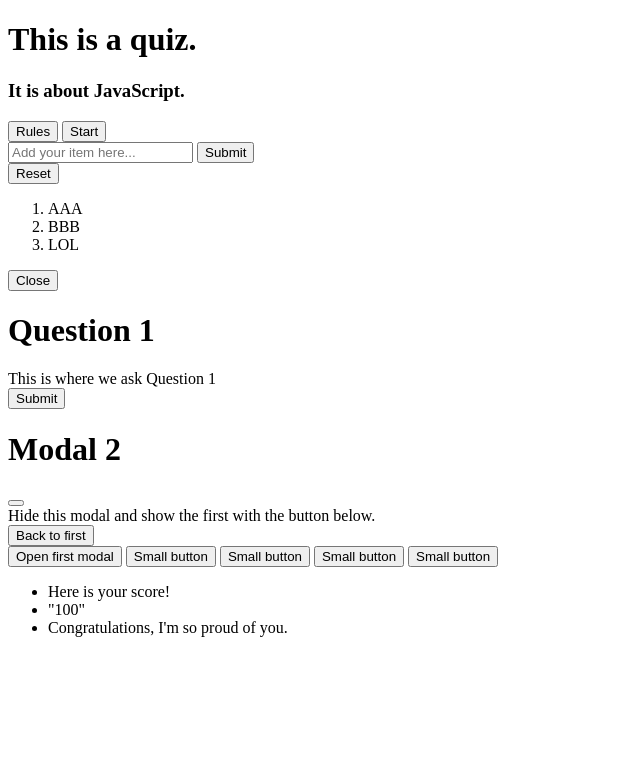
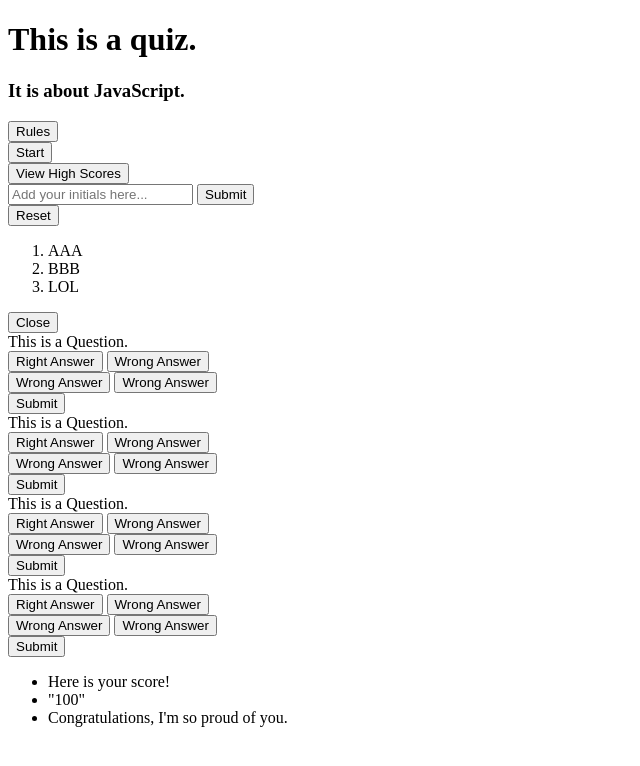
Before and after one commit to jackieAmartinez/multiChoice-JS-Quiz, a website: page index.html in a window 1280 px wide. Shown: the whole page, without its empty margins (0-640 px from the left). Drawn offline with Linux system fonts and the light colour scheme; files that its build step writes are made by us from their sources; files whose address does not match are found by name.

Commit message:
bootstrap modals somewhat finalized

```diff
--- a/index.html
+++ b/index.html
@@ -20,17 +20,29 @@
         <!-- Rules Button -->
         <button type="button" class="btn btn-secondary btn-sm" data-bs-container="body" data-bs-toggle="popover"
             data-bs-placement="top" data-bs-title="Rules Popover"
-            data-bs-content="HERE ARE THE RULES OF THE GAME - ABIDE BY THEM">Rules</button>
+            data-bs-content="HERE ARE THE RULES OF THE GAME - ABIDE BY THEM">Rules</button><br>
 
         <!-- Start Button -->
-        <button type="button" class="btn btn-primary btn-sm">Start</button>
+        <button type="button" class="btn btn-primary btn-sm">Start</button><br>
+
+        <!-- HighScores Button -->
+        <button type="button" class="btn btn-secondary" data-bs-toggle="button" aria-pressed="true">View High
+            Scores</button>
+        <div class="vr"></div>
+
+
+
+
+
+
+
 
         <!-- High Scores Button -->
-        <div class="modal-dialog modal-dialog-centered">
+        <div id="highScoreModal" class="modal-dialog modal-dialog-centered">
             <!-- Modal component, High Score Modal (HSM) -->
             <!-- Header, "High Scores" -->
             <div class="hstack gap-3">
-                <input class="form-control me-auto" type="text" placeholder="Add your item here..."
+                <input class="form-control me-auto" type="text" placeholder="Add your initials here..."
                     aria-label="Add your item here...">
                 <button type="button" class="btn btn-secondary">Submit</button>
                 <div class="vr"></div>
@@ -63,52 +75,128 @@
 
 
             <!-- AFTER CLICKING START QUIZ -->
-            <!-- Header, "This is a question" -->
-            <div class="modal fade" id="exampleModalToggle" aria-hidden="true" aria-labelledby="exampleModalToggleLabel"
+
+            <!-- QUESTION 1 -->
+            <!-- Question One (Q1) Attributes -->
+            <div class="modal fade" id="questionOneToggle" aria-hidden="true" aria-labelledby="questionOneToggleLabel"
                 tabindex="-1">
                 <div class="modal-dialog modal-dialog-centered">
                     <div class="modal-content">
-                        <div class="modal-header">
-                            <h1 class="modal-title fs-5" id="exampleModalToggleLabel">Question 1</h1>
-                            <!-- <button type="button" class="btn-close" data-bs-dismiss="modal" aria-label="Close"></button> -->
-                        </div>
-                        <div class="modal-body">This is where we ask Question 1</div>
+
+                        <!-- Question Body -->
+                        <div class="modal-body">This is a Question.</div>
+
+                        <!-- Answer Options -->
+                        <section class="answerButtonsGroup">
+                            <!-- Ans1-Q1 -->
+                            <button type="button" class="btn btn-success btn-sm">Right Answer</button>
+                            <!-- Ans1-Q1 -->
+                            <button type="button" class="btn btn-danger btn-sm">Wrong Answer</button><br>
+                            <!-- Ans1-Q1 -->
+                            <button type="button" class="btn btn-danger btn-sm">Wrong Answer</button>
+                            <!-- Ans1-Q1 -->
+                            <button type="button" class="btn btn-danger btn-sm">Wrong Answer</button>
+                        </section>
+                        <!-- Submit -->
                         <div class="modal-footer">
-                            <button class="btn btn-primary" data-bs-target="#exampleModalToggle2"
+                            <button class="btn btn-primary" data-bs-target="#questionTwoToggle"
                                 data-bs-toggle="modal">Submit</button>
                         </div>
                     </div>
                 </div>
             </div>
-            <div class="modal fade" id="exampleModalToggle2" aria-hidden="true"
-                aria-labelledby="exampleModalToggleLabel2" tabindex="-1">
+
+
+            <!-- QUESTION 2 -->
+            <!-- Question Two (Q2) Attributes -->
+            <div class="modal fade" id="questionTwoToggle" aria-hidden="true" aria-labelledby="questionTwoToggleLabel"
+                tabindex="-1">
                 <div class="modal-dialog modal-dialog-centered">
                     <div class="modal-content">
-                        <div class="modal-header">
-                            <h1 class="modal-title fs-5" id="exampleModalToggleLabel2">Modal 2</h1>
-                            <button type="button" class="btn-close" data-bs-dismiss="modal" aria-label="Close"></button>
-                        </div>
-                        <div class="modal-body">
-                            Hide this modal and show the first with the button below.
-                        </div>
+                        <!-- Question Body -->
+                        <div class="modal-body">This is a Question.</div>
+
+                        <!-- Answer Options -->
+                        <section class="answerButtonsGroup">
+                            <!-- Ans1-Q2 -->
+                            <button type="button" class="btn btn-success btn-sm">Right Answer</button>
+                            <!-- Ans2-Q2 -->
+                            <button type="button" class="btn btn-danger btn-sm">Wrong Answer</button><br>
+                            <!-- Ans3-Q2 -->
+                            <button type="button" class="btn btn-danger btn-sm">Wrong Answer</button>
+                            <!-- Ans4-Q2  -->
+                            <button type="button" class="btn btn-danger btn-sm">Wrong Answer</button>
+                        </section>
+                        <!-- Submit -->
                         <div class="modal-footer">
-                            <button class="btn btn-primary" data-bs-target="#exampleModalToggle"
-                                data-bs-toggle="modal">Back to first</button>
+                            <button class="btn btn-primary" data-bs-target="#questionThreeToggle"
+                                data-bs-toggle="modal">Submit</button>
                         </div>
                     </div>
                 </div>
             </div>
-            <button class="btn btn-primary" data-bs-target="#exampleModalToggle" data-bs-toggle="modal">Open first
-                modal</button>
 
-            <!-- Button, "Right Answer" -->
-            <button type="button" class="btn btn-primary btn-sm">Small button</button>
-            <!-- Button, "Wrong Answer" -->
-            <button type="button" class="btn btn-primary btn-sm">Small button</button>
-            <!-- Button, "Wrong Answer" -->
-            <button type="button" class="btn btn-primary btn-sm">Small button</button>
-            <!-- Button, "Wrong Answer" -->
-            <button type="button" class="btn btn-primary btn-sm">Small button</button>
+
+            <!-- QUESTION 3 -->
+            <!-- Question Three (Q3) Attributes -->
+            <div class="modal fade" id="questionThreeToggle" aria-hidden="true"
+                aria-labelledby="questionThreeToggleLabel" tabindex="-1">
+                <div class="modal-dialog modal-dialog-centered">
+                    <div class="modal-content">
+
+                        <!-- Question Body -->
+                        <div class="modal-body">This is a Question.</div>
+
+                        <!-- Answer Options -->
+                        <section class="answerButtonsGroup">
+                            <!-- Ans1-Q3 -->
+                            <button type="button" class="btn btn-success btn-sm">Right Answer</button>
+                            <!-- Ans1-Q3 -->
+                            <button type="button" class="btn btn-danger btn-sm">Wrong Answer</button><br>
+                            <!-- Ans1-Q3 -->
+                            <button type="button" class="btn btn-danger btn-sm">Wrong Answer</button>
+                            <!-- Ans1-Q3 -->
+                            <button type="button" class="btn btn-danger btn-sm">Wrong Answer</button>
+                        </section>
+                        <!-- Submit -->
+                        <div class="modal-footer">
+                            <button class="btn btn-primary" data-bs-target="#questionFourToggle"
+                                data-bs-toggle="modal">Submit</button>
+                        </div>
+                    </div>
+                </div>
+            </div>
+
+
+            <!-- QUESTION 4 -->
+            <!-- Question Four (Q4) Attributes -->
+            <div class="modal fade" id="questionFourToggle" aria-hidden="true" aria-labelledby="questionFourToggleLabel"
+                tabindex="-1">
+                <div class="modal-dialog modal-dialog-centered">
+                    <div class="modal-content">
+
+                        <!-- Question Body -->
+                        <div class="modal-body">This is a Question.</div>
+
+                        <!-- Answer Options -->
+                        <section class="answerButtonsGroup">
+                            <!-- Ans1-Q4 -->
+                            <button type="button" class="btn btn-success btn-sm">Right Answer</button>
+                            <!-- Ans1-Q4 -->
+                            <button type="button" class="btn btn-danger btn-sm">Wrong Answer</button><br>
+                            <!-- Ans1-Q4 -->
+                            <button type="button" class="btn btn-danger btn-sm">Wrong Answer</button>
+                            <!-- Ans1-Q4 -->
+                            <button type="button" class="btn btn-danger btn-sm">Wrong Answer</button>
+                        </section>
+                        <!-- Submit -->
+                        <div class="modal-footer">
+                            <button class="btn btn-primary" data-bs-target="#startScreen"
+                                data-bs-toggle="modal">Submit</button>
+                        </div>
+                    </div>
+                </div>
+            </div>
 
             <!-- IF THEN loop - cycle through four questions, THEN Score Modal -->
             <!-- Text - "here is your score!", "00", "Congratulations, I'm so proud of you" -->
```
